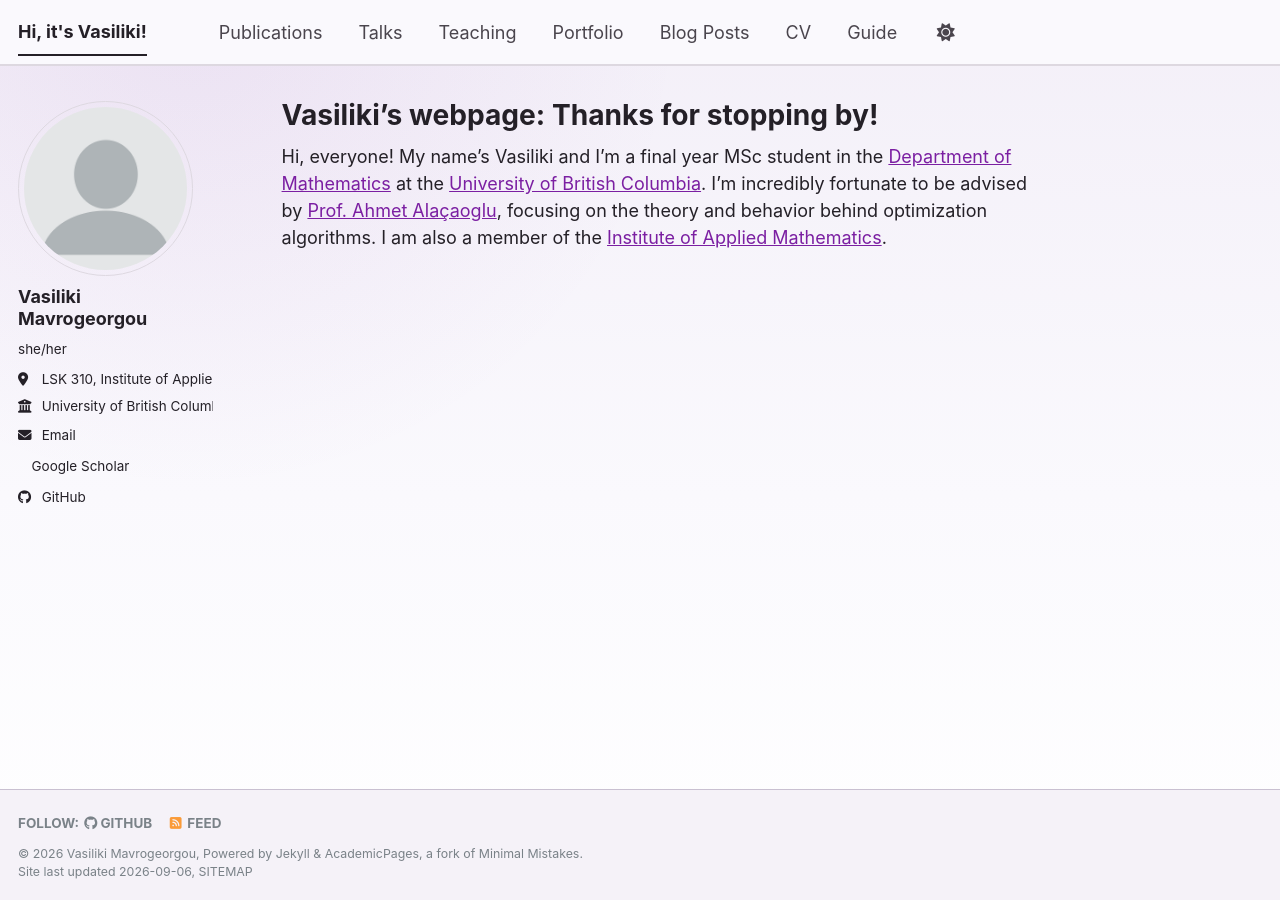
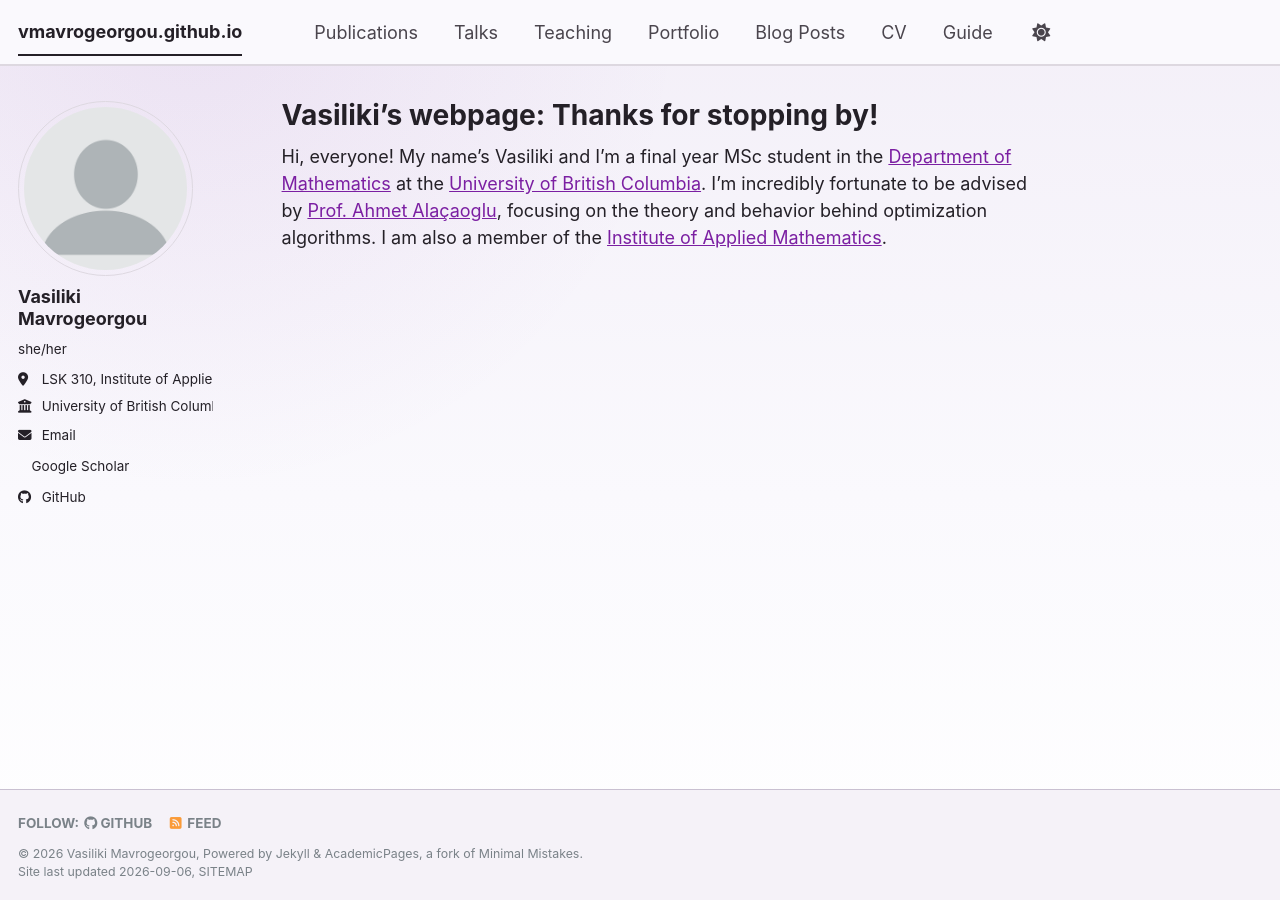
Before and after one commit to vmavrogeorgou/vmavrogeorgou.github.io, a Jekyll site: the page built from _pages/about.md, in a window 1280 px wide. Built offline with Jekyll 4.4.1, drawn with Linux system fonts in a browser that asks for light colours; a style sheet for code colours, icons or effects is not loaded.

Commit message:
Comment out site title in _config.yml
Commented out the site title in the configuration.

```diff
--- a/_config.yml
+++ b/_config.yml
@@ -9,7 +9,7 @@
 # Basic Site Settings
 locale                   : "en-US"
 site_theme               : "purple" # The available themes options are "default", "air", "sunrise", "mint", "purple (custom)", "dirt" and "contrast"
-title                    : "Hi, it's Vasiliki!"
+title                    : # "Hi, it's Vasiliki!"
 title_separator          : "-"
 name                     : &name "Vasiliki Mavrogeorgou"
 description              : &description "Your Name's academic portfolio"   # Update this with a general description of your site, this is the default if not overridden by a page
```
